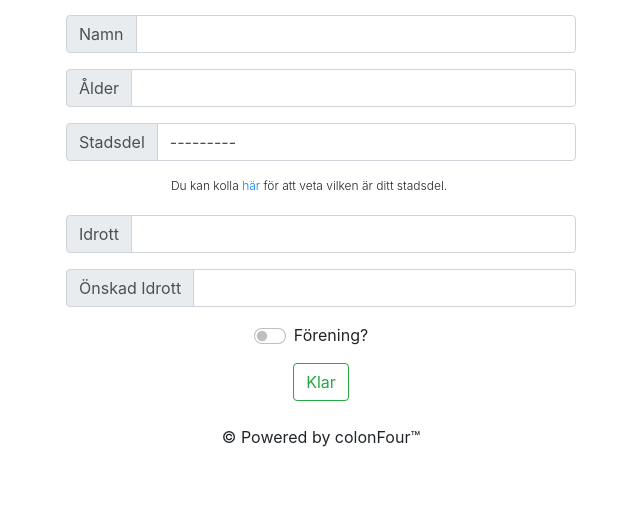
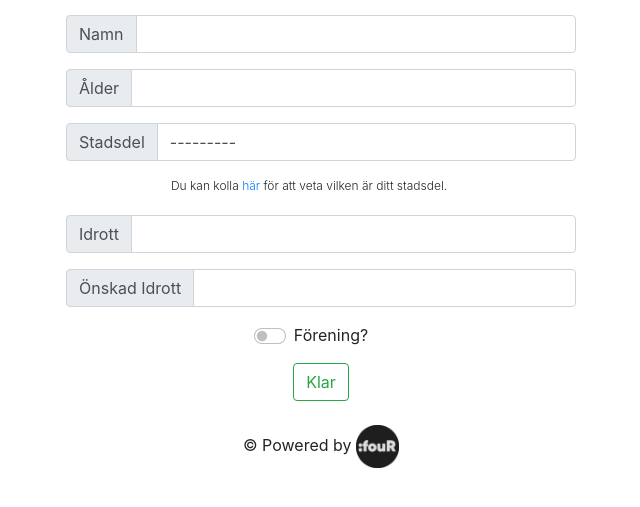
Before and after one commit to bryanMawan/newSabina, a Django app: page / in a window 1280 px wide. Shown: the part 228-735 px from the top of the page, without its empty margins (319-959 px from the left). Run offline with Django 4.2, Linux system fonts and the light colour scheme; data that the repository does not hold is empty; parts of the project's set-up code (start-up, migrations or seed data) failed here and were passed over; some libraries are stand-ins or nearby versions.

Commit message:
added logo

```diff
--- a/klisterApp/excel.py
+++ b/klisterApp/excel.py
@@ -1,5 +1,4 @@
 import gspread
-import re
 
 
 def add_row_to_google_sheets(spreadsheet_id, data, sheet_id):
--- /dev/null
+++ b/static/css/images.css
@@ -0,0 +1,6 @@
+/* static/css/image.css */
+.custom-image {
+    width: 43px; /* Set the desired width */
+    height: auto; /* Preserve aspect ratio */
+    /* Add any other styling properties you want */
+  }
--- a/templates/base.html
+++ b/templates/base.html
@@ -1,3 +1,6 @@
+{% load static %}
+
+
 <!DOCTYPE html>
 <html>
 
@@ -6,6 +9,8 @@
   <title>{% block title %}Tjejsatsningen{% endblock %}</title>
   <link rel="stylesheet" href="https://cdnjs.cloudflare.com/ajax/libs/bootstrap/5.1.0/css/bootstrap.min.css">
   <link rel="stylesheet" type="text/css" href="https://stackpath.bootstrapcdn.com/bootstrap/4.5.2/css/bootstrap.min.css">
+  <link rel="stylesheet" type="text/css" href="{% static 'css/images.css' %}">
+
 </head>
 
 <body data-bs-theme="dark">
@@ -17,7 +22,9 @@
     </main>
     <div class="container text-center">
       <footer>
-        <p>&copy; Powered by colonFour™</p>
+        <p>&copy; Powered by
+          <img src="{% static 'img/colonfour.png' %}" class="rounded custom-image" alt="...">
+        </p>
       </footer>
     </div>
   </div>
--- a/templates/home.html
+++ b/templates/home.html
@@ -22,7 +22,7 @@
 
 <div class="row justify-content-center pr-sm-4">
     <div class="col-sm-6 col-md-4 mb-4" >
-        <img src="{% static 'tjej.png' %}" class="rounded img-fluid" alt="...">
+        <img src="{% static 'img/tjej.png' %}" class="rounded img-fluid" alt="...">
     </div>
 </div>
 <div class="container-fluid">
```
Also changed, not shown: static/img/colonfour.png (added), static/img/tjej.png (renamed from static/tjej.png).
